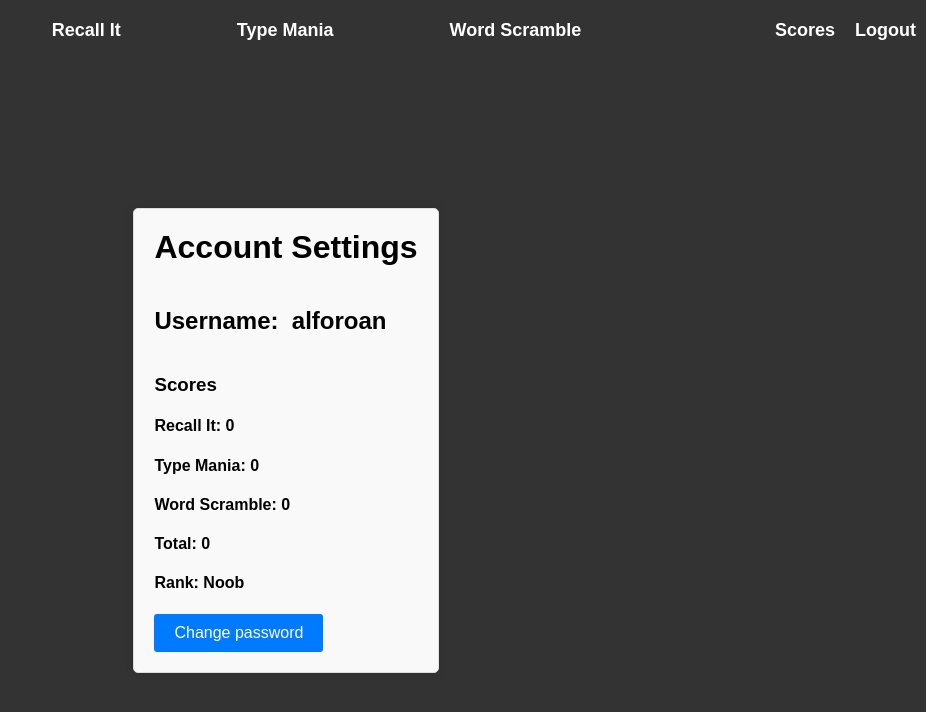
After one commit to Alforoan/miniGame, a Django app: page /accounts/account/ in a window 1280 px wide. The commit adds this page. Shown: the top 712 px of the page, without its empty margins (354-1280 px from the left). Run offline with Django 5.2, Linux system fonts and the light colour scheme; a user stored in the database is signed in; data comes from the database, SQL or seed files in the repository; both versions use the stored data as it was after the commit.

Commit message:
add account settings and change password setting

```diff
--- a/accounts/static/css/accounts.css
+++ b/accounts/static/css/accounts.css
@@ -156,8 +156,51 @@ input, button, select, textarea {
     box-shadow: none;
     max-height: 280px;
   }
+
+  .account-container{
+    margin-top: 0rem !important;
+    width: 90%;
+    border: none;
+    box-shadow: none;
+    max-height: 500px;
+  }
+  .account-container h1{
+    font-size: 1.1rem;
+  }
+  .account-container h2{
+    font-size: 0.8rem !important;
+  }
+  .account-container h3{
+    font-size: 0.7rem !important;
+  }
+  .account-container h4{
+    font-size: 0.6rem !important;
+  }
+
 }
 
+div .h2-text{
+  font-size: 1.5rem;
+}
+
+.change-password-btn{
+  padding: 10px 20px;
+  background-color: #007bff;
+  color: #fff;
+  border: none;
+  border-radius: 3px;
+  font-size: 16px;
+  cursor: pointer;
+}
+
+.change-password-btn a{
+  text-decoration: none;
+  color: white;
+}
+
+.account-main-container {
+  height: 10vh;
+}
 
 
 @media (min-width: 1050px) and (max-width: 1200px) {
--- /dev/null
+++ b/accounts/templates/accounts/account.html
@@ -0,0 +1,26 @@
+{% extends 'base.html' %}
+{% block title %}
+ Account Settings
+{% endblock title %}
+
+{% block content %}
+  <main class='account-main-container'>
+    <div class="form-container login-container account-container">
+      <h1 class='login-text'>Account Settings</h1>
+
+      <div style='display: flex; '>
+        <h2 class='h2-text'>Username:</h2>
+        <h2 class='h2-text'> &nbsp {{ user.username }}
+      </div>
+      <h3>Scores</h3>
+      <h4>Recall It: {{ recall_it }}</h4>
+      <h4>Type Mania: {{ type_mania }}</h4>
+      <h4>Word Scramble: {{ word_scramble }}</h4>
+      <h4>Total: {{ total }}</h4>
+      <h4>Rank: {{ rank }} </h4>
+
+      <button class='change-password-btn'><a href="{% url 'change_password' %}">Change password</a></button>
+
+    </h3>
+  </main>
+{% endblock content %}
--- a/accounts/templates/base.html
+++ b/accounts/templates/base.html
@@ -17,6 +17,7 @@
         </div>
         <div class="right-items">
           {% if user.is_authenticated %}
+          <li><a class='item' href="{% url 'score_list' %}">Scores</a></li>
           <li><a class='item' href="{% url 'logout' %}">Logout</a></li>
           {% else %}
           <li><a class='item' href="{% url 'login' %}">Login</a></li>
--- a/accounts/urls.py
+++ b/accounts/urls.py
@@ -1,8 +1,10 @@
 from django.urls import path
-from .views import signup_view, login_view, logout_view
+from .views import signup_view, login_view, logout_view, account_view,change_password_view
 
 urlpatterns = [
     path('signup/', signup_view, name='signup'),
     path('login/', login_view, name='login'),
     path('logout/', logout_view, name='logout'),
+    path('account/', account_view, name='account'),
+    path('change_password/', change_password_view, name='change_password')
 ]
--- a/accounts/views.py
+++ b/accounts/views.py
@@ -1,8 +1,10 @@
 from django.shortcuts import render
 from django.contrib.auth import authenticate, login, logout
 from django.shortcuts import redirect
-from .forms import LoginForm, SignupForm
+from .forms import LoginForm, SignupForm, ChangePasswordForm
 from django.contrib.auth.models import User
+from scores.models import Score
+from django.contrib.auth.decorators import login_required
 
 # Create your views here.
 def login_view(request):
@@ -47,3 +49,81 @@ def signup_view(request):
     else:
       return render(request, 'accounts/signup.html', {'form': form, 'error': 'Please fill out all fields'})
   return render(request, 'accounts/signup.html', {'form': form})
+@login_required
+def account_view(request):
+
+  games = Score.objects.filter(user=request.user)
+
+  word_scramble_score = 0
+  recall_it_score = 0
+  type_mania_score = 0
+
+  for score in games:
+    if score.game.name == 'Recall It':
+      recall_it_score = score.score
+    elif score.game.name == 'Word Scramble':
+      word_scramble_score = score.score
+    elif score.game.name == 'Type Mania':
+      type_mania_score = score.score
+
+  total = word_scramble_score + recall_it_score + type_mania_score
+
+  if total < 1000:
+    rank = 'Noob'
+  elif total >= 1000 and total < 2000:
+    rank = 'Apprentice'
+  elif total >= 2000 and total < 3000:
+    rank = 'Challenger'
+  elif total >= 3000 and total < 4000:
+    rank = 'Journeyman'
+  elif total >= 4000 and total < 5000:
+    rank = 'Warrior'
+  elif total >= 5000 and total < 6000:
+    rank = 'Elite'
+  elif total >= 6000 and total < 7000:
+    rank = 'Master'
+  else:
+    rank = 'Legend'
+
+  context = {
+    'recall_it': recall_it_score,
+    'type_mania': type_mania_score,
+    'word_scramble': word_scramble_score,
+    'total': total,
+    'rank': rank
+  }
+  return render(request, 'accounts/account.html', context)
+@login_required
+def change_password_view(request):
+    error = ''
+    context = {}
+
+    if request.method == 'POST':
+
+      form = ChangePasswordForm(request.POST)
+      print('form', form)
+      if form.is_valid():
+        user = request.user
+        old_password = form.cleaned_data['old_password']
+        if not user.check_password(old_password):
+            error = 'Incorrect password. Please type the correct password.'
+        else:
+          new_password = form.cleaned_data['new_password']
+          confirm_password = form.cleaned_data['confirm_password']
+          if new_password != confirm_password:
+            error = 'Passwords do not match. Please try again.'
+            return render(request, 'accounts/change_password.html', {'form': form, 'error': error})
+          else:
+            user.set_password(new_password)
+            user.save()
+
+            user = authenticate(username=user.username, password=new_password)
+            login(request, user)
+
+            return redirect('account')
+    else:
+      form = ChangePasswordForm()
+
+    context['form'] = form
+    context['error'] = error
+    return render(request, 'accounts/change_password.html', context)
--- a/recall_it/templates/recall_it/recall_it.html
+++ b/recall_it/templates/recall_it/recall_it.html
@@ -157,7 +157,7 @@
         <div class="right-items">
           {% if user.is_authenticated %}
           <li><a href="{% url 'score_list' %}">Scores</a></li>
-          <li><a href="{% url 'logout' %}">Logout</a></li>
+          <li><a href="{% url 'account' %}">Account</a></li>
           {% else %}
           <li><a href="{% url 'login' %}">Login</a></li>
           <li><a href="{% url 'signup' %}">Signup</a></li>
--- a/scores/templates/scores/score_list.html
+++ b/scores/templates/scores/score_list.html
@@ -132,7 +132,7 @@
         </div>
         <div class="right-items">
           {% if user.is_authenticated %}
-          <li><a class='item' href="{% url 'logout' %}">Logout</a></li>
+          <li><a class='item' href="{% url 'account' %}">Account</a></li>
           {% else %}
           <li><a class='item' href="{% url 'login' %}">Login</a></li>
           <li><a class='item' href="{% url 'signup' %}">Signup</a></li>
--- a/type_mania/templates/type_mania/type_mania.html
+++ b/type_mania/templates/type_mania/type_mania.html
@@ -137,7 +137,7 @@
         <div class="right-items">
           {% if user.is_authenticated %}
           <li><a class='item' href="{% url 'score_list' %}">Scores</a></li>
-          <li><a class='item' href="{% url 'logout' %}">Logout</a></li>
+          <li><a class='item' href="{% url 'account' %}">Account</a></li>
           {% else %}
           <li><a class='item' href="{% url 'login' %}">Login</a></li>
           <li><a class='item' href="{% url 'signup' %}">Signup</a></li>
--- a/word_scramble/templates/word_scramble/word_scramble.html
+++ b/word_scramble/templates/word_scramble/word_scramble.html
@@ -135,7 +135,7 @@
         <div class="right-items">
           {% if user.is_authenticated %}
           <li><a class='item' href="{% url 'score_list' %}">Scores</a></li>
-          <li><a class='item' href="{% url 'logout' %}">Logout</a></li>
+          <li><a class='item' href="{% url 'account' %}">Account</a></li>
           {% else %}
           <li><a class='item' href="{% url 'login' %}">Login</a></li>
           <li><a class='item' href="{% url 'signup' %}">Signup</a></li>
```
Also changed, not shown: accounts/forms.py (+16 -3 lines), accounts/templates/accounts/change_password.html (added, +47 -0 lines), db.sqlite3.
